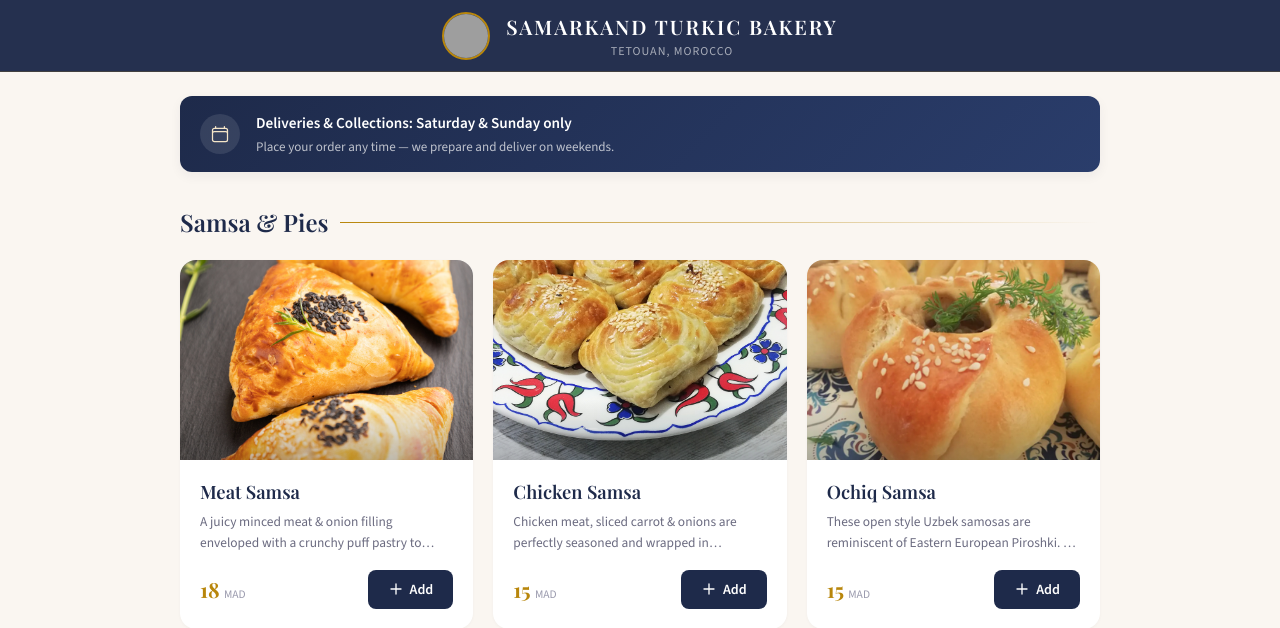
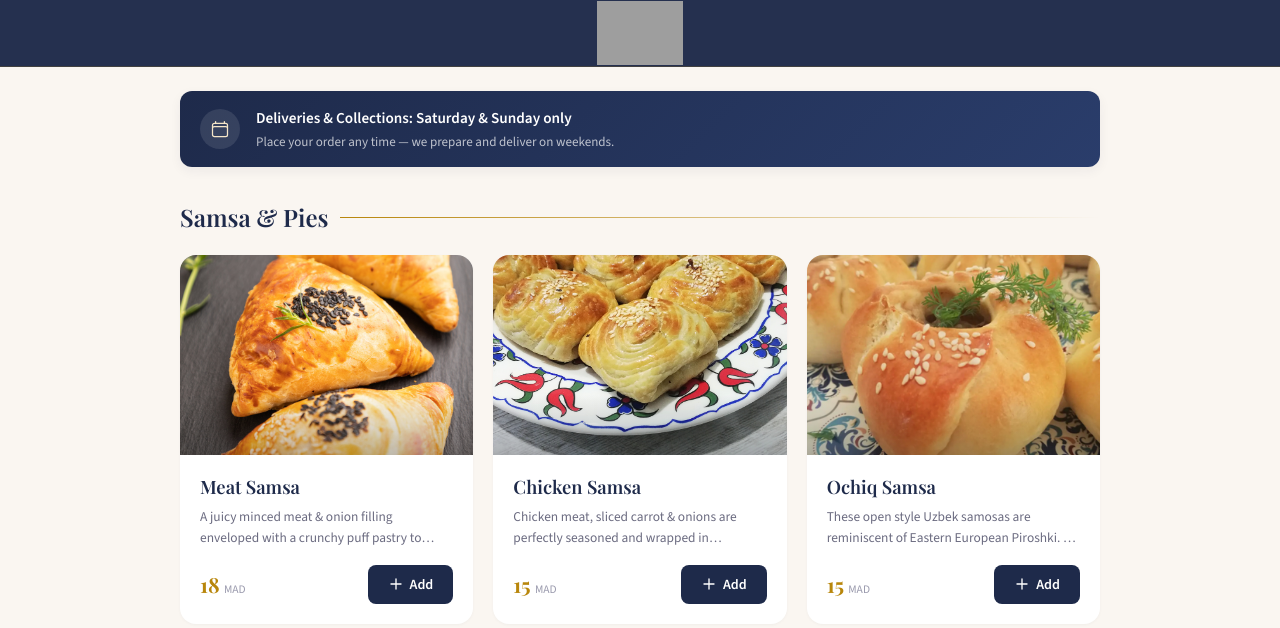
Before and after one commit to ummah-design/samarkandbakery, a Flask app: page / in a window 1280 px wide. Shown: the top 628 px of the page. Run offline with Flask 3, Linux system fonts and the light colour scheme; grey boxes are pictures that could not be loaded.

Commit message:
Fix cart persistence, horizontal logo, header padding
- Cart now persists in localStorage across all page navigations
- Adding items from product detail pages merges into existing cart
- Cart clears only on order completion or reset
- Replaced circular logo with horizontal SVG logo
- Removed header text, logo centered
- Reduced header padding for cleaner look, larger logo (64px)

Co-Authored-By: Claude Opus 4.6 (1M context) <noreply@anthropic.com>

```diff
--- a/templates/order.html
+++ b/templates/order.html
@@ -55,8 +55,8 @@
             background: rgba(30,42,74,0.97);
             backdrop-filter: blur(12px);
             -webkit-backdrop-filter: blur(12px);
-            padding: 0 24px;
-            height: 72px;
+            padding: 1px 24px;
+            height: auto;
             display: flex;
             align-items: center;
             justify-content: center;
@@ -66,37 +66,16 @@
         .header-inner {
             display: flex;
             align-items: center;
-            gap: 16px;
+            justify-content: center;
             max-width: 1200px;
             width: 100%;
-            justify-content: center;
         }
 
         .header-logo {
-            width: 48px;
-            height: 48px;
-            border-radius: 50%;
-            border: 2px solid var(--gold);
-            object-fit: cover;
+            height: 64px;
+            width: auto;
             flex-shrink: 0;
-        }
-
-        .header-text { text-align: center; }
-
-        .header-title {
-            font-family: var(--font-display);
-            font-size: 1.25rem;
-            font-weight: 600;
-            color: #fff;
-            letter-spacing: 2px;
-        }
-
-        .header-subtitle {
-            font-size: 0.75rem;
-            font-weight: 300;
-            color: rgba(255,255,255,0.6);
-            letter-spacing: 1px;
-            text-transform: uppercase;
+            display: block;
         }
 
         /* ===== MAIN CONTAINER ===== */
@@ -695,11 +674,7 @@
 <!-- HEADER -->
 <header class="site-header">
     <div class="header-inner">
-        <img class="header-logo" src="{{ url_for('static', filename='logo.svg') }}" alt="Samarkand Bakery">
-        <div class="header-text">
-            <div class="header-title">SAMARKAND TURKIC BAKERY</div>
-            <div class="header-subtitle">Tetouan, Morocco</div>
-        </div>
+        <img class="header-logo" src="{{ url_for('static', filename='logo.svg') }}" alt="Samarkand Turkic Bakery">
     </div>
 </header>
 
@@ -853,13 +828,11 @@ let marker = null;
 let selectedLat = null;
 let selectedLng = null;
 
-// Load cart from localStorage (items added from product detail pages)
+// Load cart from localStorage (persisted across page navigations)
 (function loadCartFromStorage() {
     const stored = JSON.parse(localStorage.getItem('samarkand_cart') || '{}');
     if (Object.keys(stored).length > 0) {
         cart = stored;
-        localStorage.removeItem('samarkand_cart');
-        // Update all controls and cart bar after page loads
         setTimeout(() => {
             for (const key of Object.keys(cart)) updateControls(key);
             updateCartBar();
@@ -867,14 +840,20 @@ let selectedLng = null;
     }
 })();
 
+function saveCart() {
+    localStorage.setItem('samarkand_cart', JSON.stringify(cart));
+}
+
 function addToCart(key) {
     if (!cart[key]) cart[key] = 0;
     cart[key]++;
+    saveCart();
     refreshUI(key);
 }
 
 function removeFromCart(key) {
     if (cart[key]) { cart[key]--; if (cart[key] <= 0) delete cart[key]; }
+    saveCart();
     refreshUI(key);
 }
 
@@ -995,7 +974,8 @@ async function submitOrder() {
         if (data.success) {
             document.getElementById('checkout-form').style.display = 'none';
             document.getElementById('success-view').style.display = 'block';
-            document.getElementById('success-msg').textContent = data.message;
+            localStorage.removeItem('samarkand_cart');
+                document.getElementById('success-msg').textContent = data.message;
             document.getElementById('success-total').textContent = 'Total: ' + data.total_price.toFixed(2) + ' MAD';
         } else {
             alert(data.error || 'Something went wrong.');
@@ -1008,7 +988,7 @@ async function submitOrder() {
 }
 
 function resetOrder() {
-    cart = {}; selectedLat = null; selectedLng = null;
+    cart = {}; localStorage.removeItem('samarkand_cart'); selectedLat = null; selectedLng = null;
     if (marker && checkoutMap) checkoutMap.removeLayer(marker); marker = null;
     for (const k of Object.keys(menuData.products)) updateControls(k);
     updateCartBar(); closeCheckout();
--- a/templates/product.html
+++ b/templates/product.html
@@ -85,10 +85,8 @@
         .back-link svg { width: 18px; height: 18px; }
 
         .header-logo {
-            width: 42px;
             height: 42px;
-            border-radius: 50%;
-            border: 2px solid var(--gold);
+            width: auto;
             margin-left: auto;
         }
 
```
Also changed, not shown: static/logo.svg.
